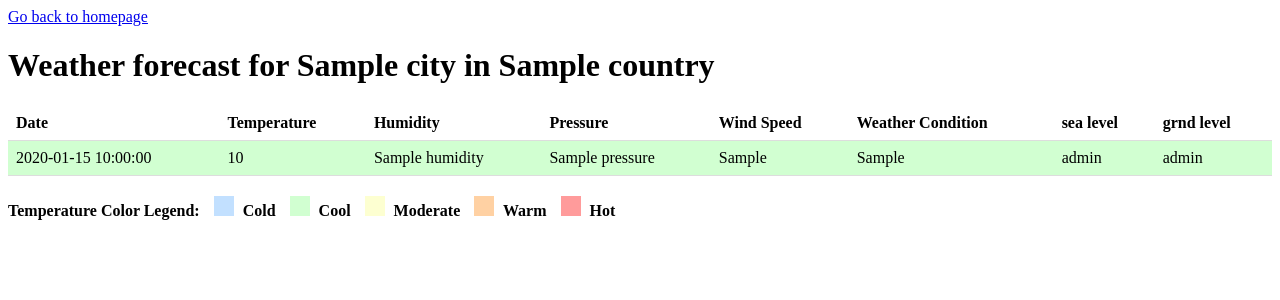
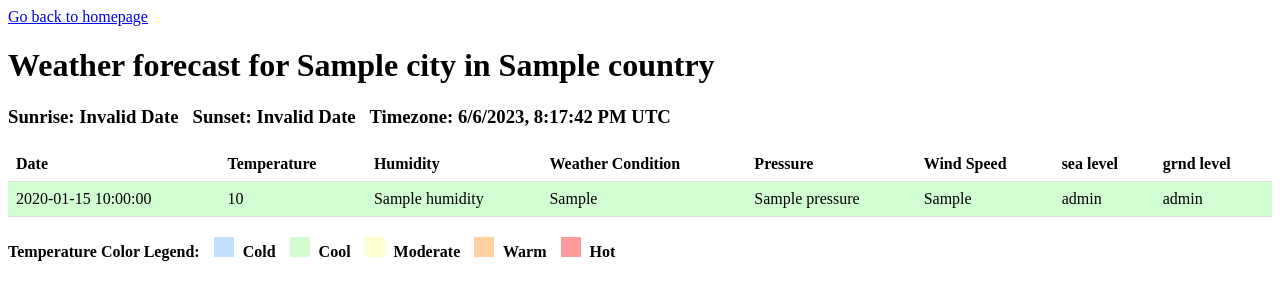
Before and after one commit to RL20/CityExplorer, a Flask app: template templates/weather.html in a window 1280 px wide. Shown: the top 300 px of the page. Run offline with Flask 2, Linux system fonts and the light colour scheme; the template is opened without the code that fills it: most values are stand-ins (such as "Sample title", 1, 10 or a date in 2020).

Commit message:
add to waether.html the values sunrise sunset and timezoon

```diff
--- a/app.py
+++ b/app.py
@@ -19,6 +19,9 @@
     if response.status_code == 200:
         city_name = data["city"]["name"]
         country_name = data["city"]["country"]
+        sunrise = data["city"]["sunrise"]
+        sunset = data["city"]["sunset"]
+        timezone = data["city"]["timezone"]
         weather_info = []
         for forecast in data["list"]:
             weather = {
@@ -34,7 +37,7 @@
             }
             weather_info.append(weather)
 
-        return city_name, country_name, weather_info[:num_days]
+        return city_name, country_name,sunrise,sunset,timezone, weather_info[:num_days]
     else:
         return None, None, None
 
@@ -48,9 +51,9 @@
         api_key = "a9709dfa8608c8b21d7da65cc345af77"
 
         # Get weather data for the entered city (English)
-        city, country, weather_data = get_weather(api_key, city_name, "en")
+        city, country,sunrise,sunset,timezone, weather_data = get_weather(api_key, city_name, "en")
         if weather_data is not None:
-            return render_template('weather.html', city=city, country=country, weather=weather_data)
+            return render_template('weather.html', city=city, country=country,sunrise=sunrise,sunset=sunset,timezone=timezone, weather=weather_data)
         else:
             error_message = "Failed to retrieve weather data for " + city_name
             return render_template('error.html', error=error_message)
--- a/templates/weather.html
+++ b/templates/weather.html
@@ -63,20 +63,31 @@
         height: 20px;
         margin-right: 5px;
       }
+      tr.sun-info {
+        background-color: #f9f9f9;
+      }
+
+      tr.sun-info td {
+        padding: 8px;
+        font-weight: bold;
+      }
     </style>
   </head>
   <body>
     <a href="/">Go back to homepage</a>
     <h1>Weather forecast for {{ city }} in {{ country }}</h1>
 
+    <!-- <h3 class="sun-info"><strong>Sunrise:</strong> {{ sunrise }} &nbsp;&nbsp; <strong>Sunset:</strong> {{ sunset }} &nbsp;&nbsp; <strong>Timezone:</strong> {{ timezone }}</h3> -->
+    <!-- Modify the h3 element where the sunrise, sunset, and timezone are displayed -->
+    <h3 class="sun-info" data-sunrise="{{ sunrise }}" data-sunset="{{ sunset }}" data-timezone="{{ timezone }}"><strong>Sunrise:</strong> <span id="sunrise"></span>&nbsp;&nbsp; <strong>Sunset:</strong> <span id="sunset"></span>&nbsp;&nbsp; <strong>Timezone:</strong> <span id="timezone"></span></h3>
     <table>
       <tr>
         <th>Date</th>
         <th>Temperature</th>
         <th>Humidity</th>
+        <th>Weather Condition</th>
         <th>Pressure</th>
         <th>Wind Speed</th>
-        <th>Weather Condition</th>
         <th>sea level</th>
         <th>grnd level</th>
         <!-- Added column for weather condition -->
@@ -87,10 +98,10 @@
         <td class="{{temperature_class}}">{{ day.date }}</td>
         <td class="{{temperature_class}}">{{ day.temperature }}</td>
         <td class="{{temperature_class}}">{{ day.humidity }}</td>
+        <td class="{{temperature_class}}">{{ day.weather_condition }}</td>
+        <!-- Display weather condition -->
         <td class="{{temperature_class}}">{{ day.pressure }}</td>
         <td class="{{temperature_class}}">{{ day.wind_speed }}</td>
-        <td class="{{temperature_class}}">{{ day.weather_condition }}</td>
-        <!-- Display weather condition -->
         <td class="{{temperature_class}}">{{ day.sea_level }}</td>
         <td class="{{temperature_class}}">{{ day.grnd_level }}</td>
       </tr>
@@ -105,5 +116,28 @@
       <span class="legend-item"> <span class="color-box" style="background-color: #ffd1a3"></span> Warm </span>
       <span class="legend-item"> <span class="color-box" style="background-color: #ff9b9b"></span> Hot </span>
     </div>
+    <script>
+      // Get the sunrise, sunset, and timezone values from data attributes
+      var sunriseTimestamp = parseInt(document.querySelector(".sun-info").getAttribute("data-sunrise"));
+      var sunsetTimestamp = parseInt(document.querySelector(".sun-info").getAttribute("data-sunset"));
+      var timezone = parseInt(document.querySelector(".sun-info").getAttribute("data-timezone"));
+      console.log("timezone", timezone);
+
+      // Convert timestamps to Date objects
+      var sunriseDate = new Date(sunriseTimestamp * 1000);
+      var sunsetDate = new Date(sunsetTimestamp * 1000);
+
+      // Format sunrise and sunset times
+      var sunriseTime = sunriseDate.toLocaleTimeString();
+      var sunsetTime = sunsetDate.toLocaleTimeString();
+
+      // Format timezone
+      var timezoneString = new Date().toLocaleString("en-US", { timeZone: "UTC", timeZoneName: "short" });
+
+      // Update HTML elements with formatted values
+      document.getElementById("sunrise").textContent = sunriseTime;
+      document.getElementById("sunset").textContent = sunsetTime;
+      document.getElementById("timezone").textContent = timezoneString;
+    </script>
   </body>
 </html>
```
